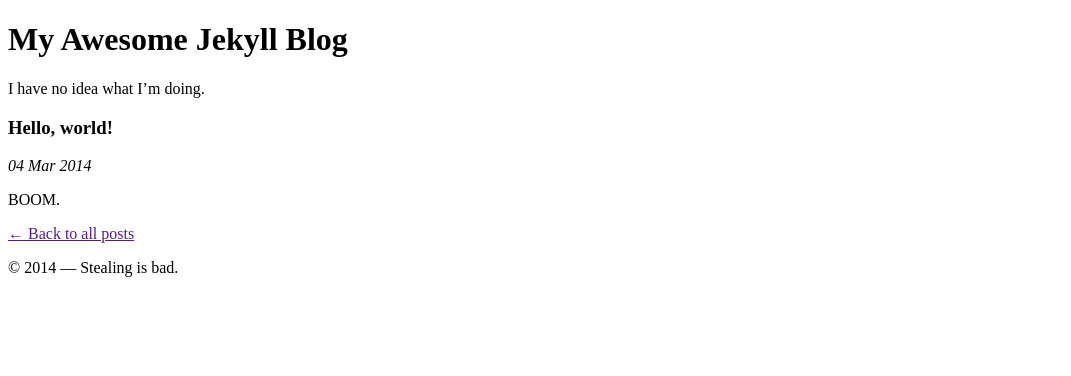
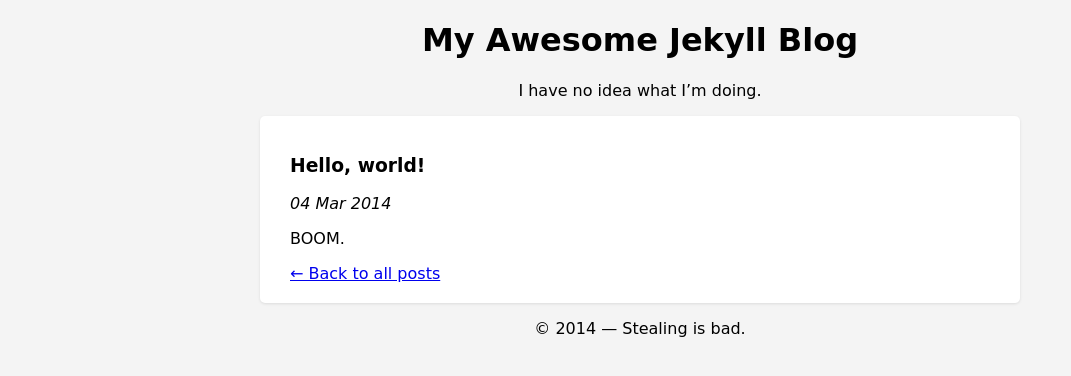
Before and after one commit to cobyism/jekyll-demo-old, a Jekyll site: the page built from _posts/2014-03-04-hello-world.md, in a window 1280 px wide. Shown: the top 376 px of the page, without its empty margins (0-1071 px from the left). Built offline with Jekyll 4.4.1, drawn with Linux system fonts in a browser that asks for light colours.

Commit message:
base url for assets on github pages

```diff
--- a/_config.yml
+++ b/_config.yml
@@ -1,2 +1,3 @@
 title: "My Awesome Jekyll Blog"
 byline: "I have no idea what I’m doing."
+baseurl: /jekyll-demo
--- a/_layouts/default.html
+++ b/_layouts/default.html
@@ -3,7 +3,7 @@
 <head>
   <meta charset="UTF-8">
   <title>{{ site.title }}</title>
-  <link rel="stylesheet" href="{{ site.baseurl }}style.css">
+  <link rel="stylesheet" href="{{ site.baseurl }}/style.css">
 </head>
 <body>
   {% include header.html %}
```
